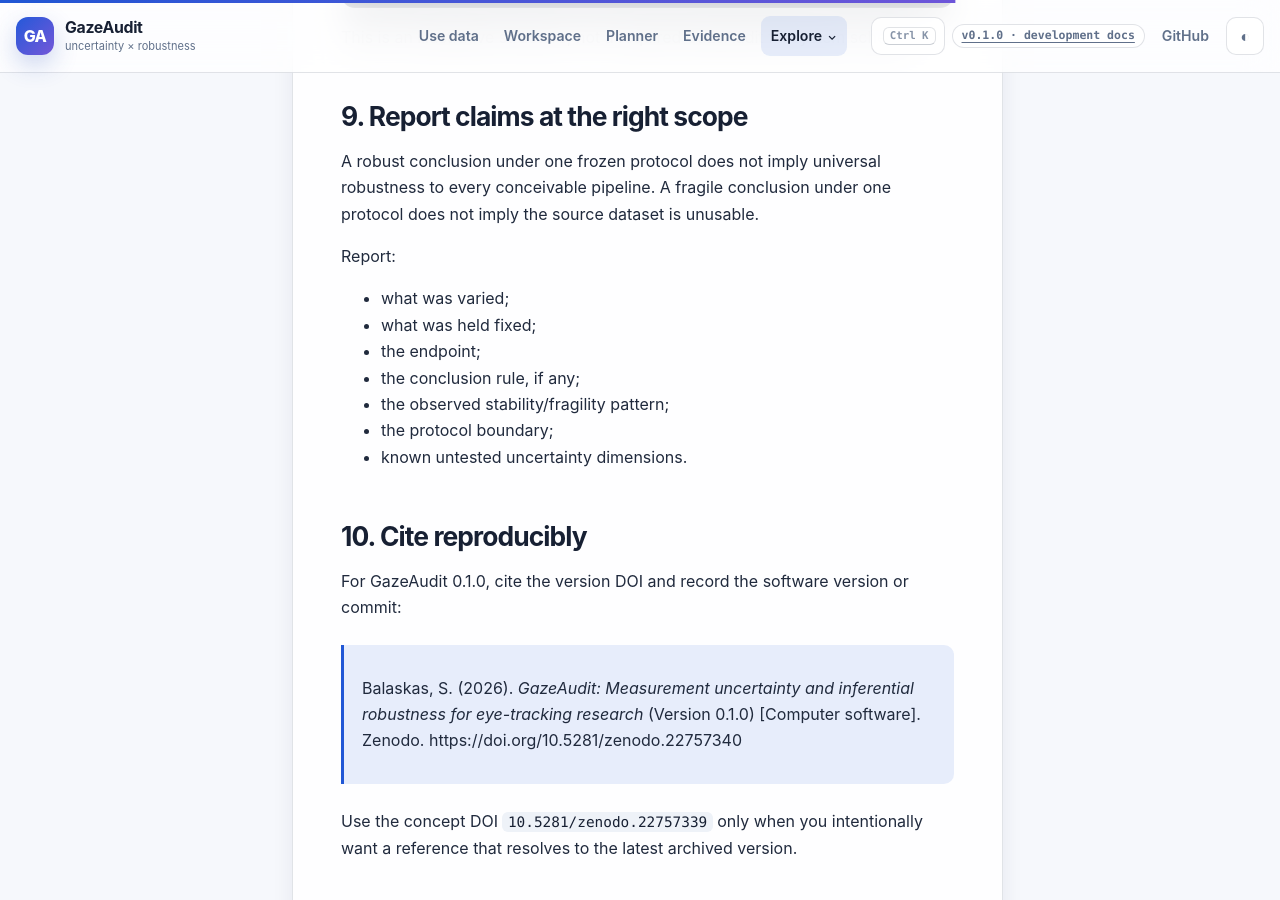
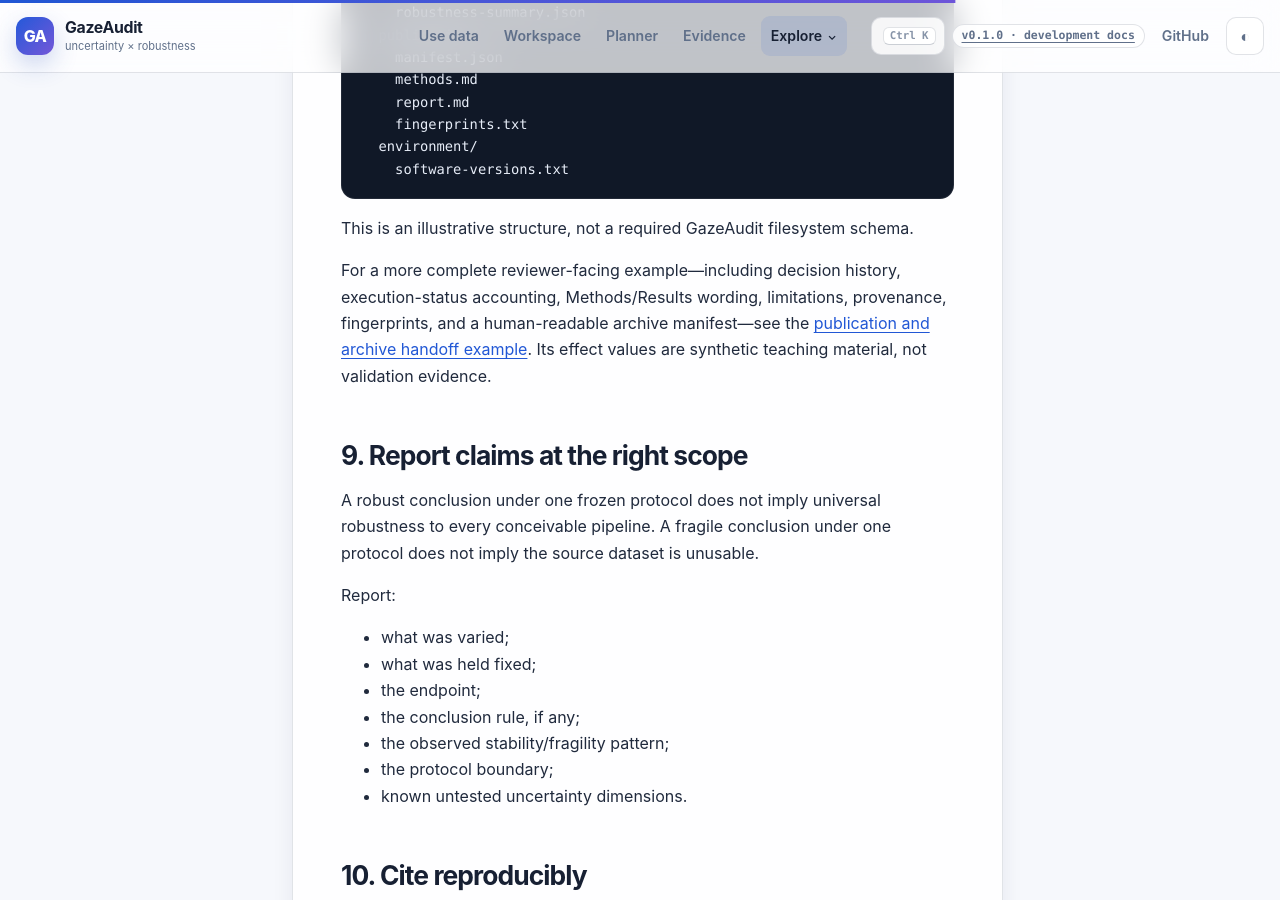
Before and after one commit to stefanosbalaskas/GazeAudit, a Jekyll site: the page built from docs/workflows/reproducible-publication.md, in a window 1280 px wide and 900 px high, scrolled down 4682 px. Built offline with Jekyll 4.4.1, drawn with Linux system fonts in a browser that asks for light colours; some of the changed text lies outside the part shown.

Commit message:
docs: connect publication workflow to troubleshooting and handoff example

````diff
--- a/docs/workflows/reproducible-publication.md
+++ b/docs/workflows/reproducible-publication.md
@@ -70,6 +70,11 @@
 
 This distinction is central to the GazeBase validation record, where completeness itself is part of the scientific gate.
 
+<div class="callout warning">
+<strong>Before interpreting, audit the audit.</strong>
+Use <a href="{{ '/docs/guides/common-audit-mistakes/' | relative_url }}">common audit mistakes and repairs</a> to check for outcome-informed specification changes, silent failed-branch deletion, endpoint drift, undocumented exclusions or repairs, overwritten amendments, and inferential over-reading of descriptive robustness summaries.
+</div>
+
 ## 5. Build a conclusion audit bundle
 
 ```python
@@ -141,6 +146,8 @@
 
 This is an illustrative structure, not a required GazeAudit filesystem schema.
 
+For a more complete reviewer-facing example—including decision history, execution-status accounting, Methods/Results wording, limitations, provenance, fingerprints, and a human-readable archive manifest—see the [publication and archive handoff example]({{ '/docs/examples/publication-archive-handoff/' | relative_url }}). Its effect values are synthetic teaching material, not validation evidence.
+
 ## 9. Report claims at the right scope
 
 A robust conclusion under one frozen protocol does not imply universal robustness to every conceivable pipeline. A fragile conclusion under one protocol does not imply the source dataset is unusable.
````
